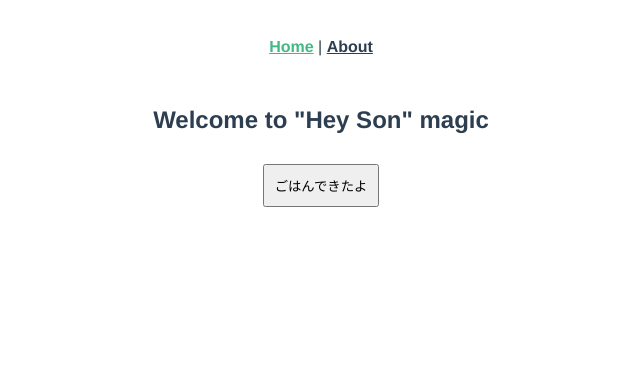
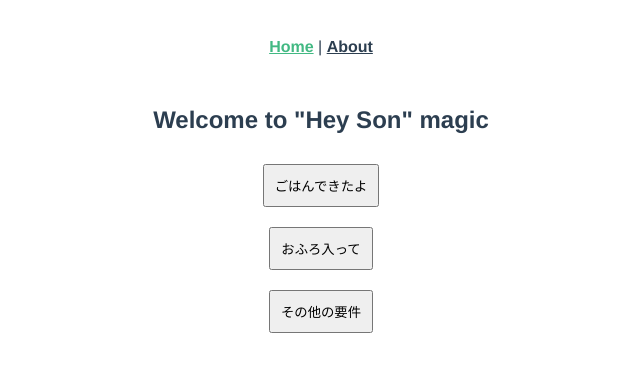
Before and after one commit to konnyaku256/hey-son, a Vue app in the folder frontend/: page / in a window 1280 px wide. Shown: the top 372 px of the page, without its empty margins (319-959 px from the left). Built offline with nearby package versions, Linux system fonts and the light colour scheme.

Commit message:
:sparkles: Add hey son patterns for frontend

```diff
--- a/frontend/src/components/HeySonButton.vue
+++ b/frontend/src/components/HeySonButton.vue
@@ -9,11 +9,12 @@ import axios from "@/assets/axios.js";
 export default {
   name: "HeySonButton",
   props: {
-    buttoName: String
+    buttoName: String,
+    buttonKind: String
   },
   methods: {
     heySon: async function() {
-      await axios.get("/api/v1/heyson");
+      await axios.get("/api/v1/heyson?kind=" + this.buttonKind);
     }
   }
 };
--- a/frontend/src/views/Home.vue
+++ b/frontend/src/views/Home.vue
@@ -1,7 +1,9 @@
 <template>
   <div class="home">
     <h2>Welcome to "Hey Son" magic</h2>
-    <HeySonButton buttoName="ごはんできたよ" />
+    <HeySonButton buttoName="ごはんできたよ" buttonKind="gohan" />
+    <HeySonButton buttoName="おふろ入って" buttonKind="ohuro" />
+    <HeySonButton buttoName="その他の要件" buttonKind="others" />
   </div>
 </template>
 
```
